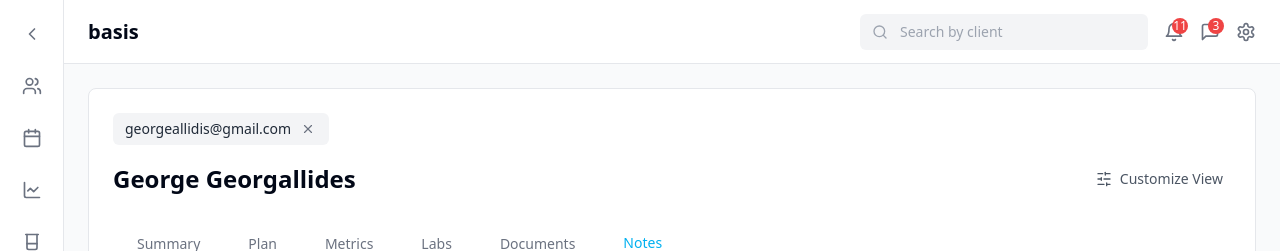
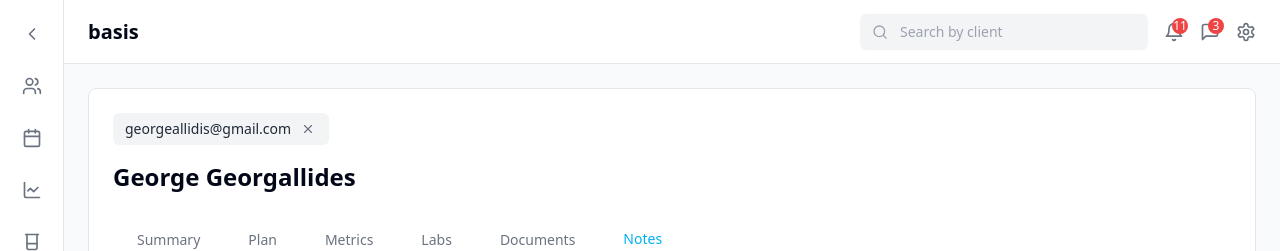
Before and after one commit to Basis-Health/aura-patient-canvas, a React (Vite) app: page /notes in a window 1280 px wide. Shown: the top 251 px of the page. Built offline with nearby package versions, Linux system fonts and the light colour scheme.

Commit message:
Refactor: Limit customize view to summary page
Restrict the "Customize View" drawer to the summary page only.

```diff
--- a/src/components/patient/PatientHeader.tsx
+++ b/src/components/patient/PatientHeader.tsx
@@ -14,9 +14,10 @@ interface PatientHeaderProps {
     avatarUrl?: string;
   };
   onClose?: () => void;
+  activeTab?: string;
 }
 
-const PatientHeader = ({ patient, onClose }: PatientHeaderProps) => {
+const PatientHeader = ({ patient, onClose, activeTab }: PatientHeaderProps) => {
   return (
     <div className="mb-6">
       <div className="flex items-center mb-4">
@@ -37,6 +38,7 @@ const PatientHeader = ({ patient, onClose }: PatientHeaderProps) => {
         <div>
           <h2 className="text-2xl font-bold">{patient.name}</h2>
         </div>
+        {activeTab === "Summary" && (
           <Drawer>
             <DrawerTrigger asChild>
               <button className="p-2 rounded-md hover:bg-gray-100 transition-colors flex items-center gap-2 text-sm font-medium text-gray-600">
@@ -48,6 +50,7 @@ const PatientHeader = ({ patient, onClose }: PatientHeaderProps) => {
               <SummaryCustomizationDrawer />
             </DrawerContent>
           </Drawer>
+        )}
       </div>
     </div>
   );
--- a/src/pages/Index.tsx
+++ b/src/pages/Index.tsx
@@ -413,6 +413,7 @@ const Index = () => {
         <div className="bg-white rounded-lg border border-gray-200 p-6">
           <PatientHeader
             patient={mockPatient}
+            activeTab={activeTab}
           />
 
           <PatientTabs
```
Lines whose indentation alone changed are shown as unchanged.
